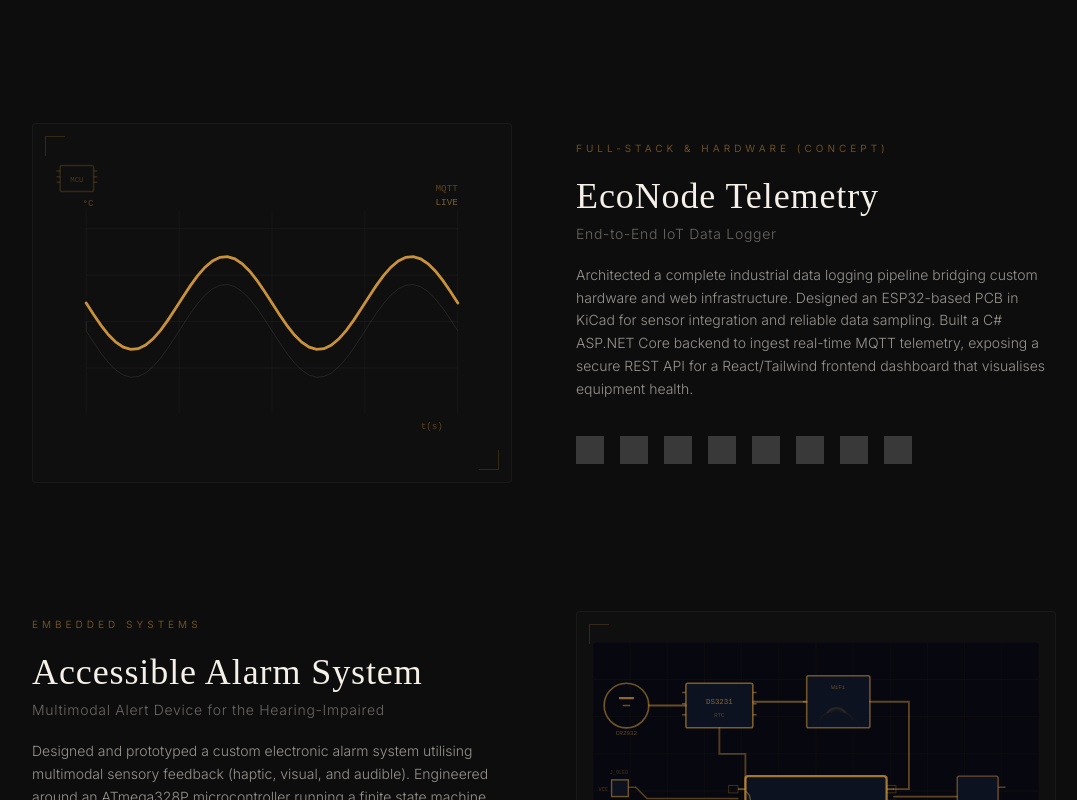
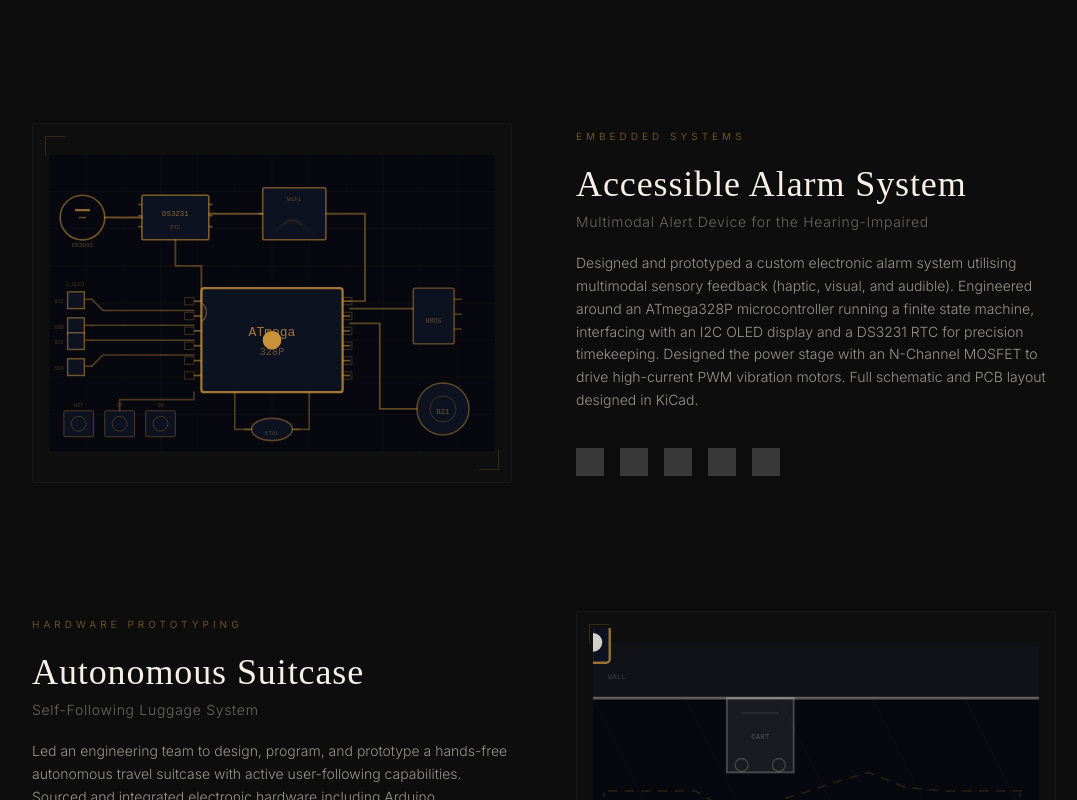
Before and after one commit to andreNyathii/My_Portfolio, a React (Vite) app: page /projects in a window 1280 px wide. Shown: the part 980-1780 px from the top of the page, without its empty margins (96-1173 px from the left). Built offline with nearby package versions, Linux system fonts and the light colour scheme; grey boxes are pictures that could not be loaded; a web font is replaced by a local one.

Commit message:
chore: remove EcoNode project

```diff
--- a/src/pages/Projects.jsx
+++ b/src/pages/Projects.jsx
@@ -183,101 +183,6 @@ function ScheduleViz() {
   )
 }
 
-// --- EcoNode Telemetry: Live telemetry trace + PCB silhouettes ---
-// A sine wave being "drawn" from left to right, with small component
-// silhouettes (capacitor, IC) framing the edges. Represents the bridge
-// between hardware sensing and software visualisation.
-function EcoNodeViz() {
-  // Pre-compute sine wave points for the SVG path
-  const points = []
-  for (let x = 0; x <= 200; x += 4) {
-    const y = 80 + Math.sin((x / 200) * Math.PI * 4) * 25
-    points.push(`${x + 20},${y}`)
-  }
-  const pathD = `M ${points.join(' L ')}`
-
-  return (
-    <svg viewBox="0 0 240 160" xmlns="http://www.w3.org/2000/svg" className="w-full h-full">
-      <style>{`
-        @keyframes drawLine {
-          to { stroke-dashoffset: 0; }
-        }
-        @keyframes fadeIn {
-          to { opacity: 1; }
-        }
-        @keyframes blink {
-          0%, 100% { opacity: 1; }
-          50% { opacity: 0; }
-        }
-      `}</style>
-
-      {/* Grid background — represents a scope/dashboard */}
-      {[0,1,2,3].map(i => (
-        <line key={`gh${i}`} x1="20" y1={40 + i * 25} x2="220" y2={40 + i * 25}
-          stroke="#F5F0E8" strokeOpacity="0.04" strokeWidth="0.5" />
-      ))}
-      {[0,1,2,3,4].map(i => (
-        <line key={`gv${i}`} x1={20 + i * 50} y1="30" x2={20 + i * 50} y2="140"
-          stroke="#F5F0E8" strokeOpacity="0.04" strokeWidth="0.5" />
-      ))}
-
-      {/* Axis labels */}
-      <text x="18" y="28" fontSize="5" fill="#C9913A" opacity="0.4" fontFamily="monospace">°C</text>
-      <text x="200" y="148" fontSize="5" fill="#C9913A" opacity="0.4" fontFamily="monospace">t(s)</text>
-
-      {/* The animated telemetry wave */}
-      {/* stroke-dasharray = total path length approximation, animates to 0 offset = "draws" the line */}
-      <path
-        d={pathD}
-        fill="none"
-        stroke="#C9913A"
-        strokeWidth="1.5"
-        strokeLinecap="round"
-        strokeDasharray="1000"
-        strokeDashoffset="1000"
-        style={{ animation: 'drawLine 2.5s ease-in-out forwards' }}
-      />
-
-      {/* Secondary faint trace — represents a second sensor channel */}
-      <path
-        d={`M 20,90 ${points.map((p, i) => {
-          const [x, y] = p.split(',')
-          return `L ${x},${parseFloat(y) + 15}`
-        }).join(' ')}`}
-        fill="none"
-        stroke="#F5F0E8"
-        strokeWidth="0.5"
-        strokeOpacity="0.1"
-        strokeDasharray="1000"
-        strokeDashoffset="1000"
-        style={{ animation: 'drawLine 3s ease-in-out 0.5s forwards' }}
-      />
-
-      {/* Live indicator dot at the end of the trace */}
-      <circle cx="220" cy="80" r="3" fill="#C9913A" opacity="0">
-        <animate attributeName="opacity" values="0;1" dur="0.3s" begin="2.2s" fill="freeze" />
-        <animate attributeName="r" values="3;5;3" dur="1.5s" begin="2.5s" repeatCount="indefinite" />
-      </circle>
-
-      {/* ESP32 chip silhouette — top left corner */}
-      <rect x="6" y="6" width="18" height="14" fill="none" stroke="#C9913A" strokeOpacity="0.2" strokeWidth="0.8" rx="1" />
-      {[0,1,2].map(i => (
-        <line key={`p${i}`} x1="4" y1={9 + i * 3} x2="6" y2={9 + i * 3} stroke="#C9913A" strokeOpacity="0.2" strokeWidth="0.8" />
-      ))}
-      {[0,1,2].map(i => (
-        <line key={`p2${i}`} x1="24" y1={9 + i * 3} x2="26" y2={9 + i * 3} stroke="#C9913A" strokeOpacity="0.2" strokeWidth="0.8" />
-      ))}
-      <text x="15" y="15" textAnchor="middle" fontSize="4" fill="#C9913A" opacity="0.3" fontFamily="monospace">MCU</text>
-
-      {/* MQTT status label */}
-      <text x="220" y="20" textAnchor="end" fontSize="5" fill="#C9913A" opacity="0.4" fontFamily="monospace">MQTT</text>
-      <text x="220" y="27" textAnchor="end" fontSize="5" fill="#C9913A" opacity="0.6" fontFamily="monospace">
-        LIVE
-        <animate attributeName="opacity" values="0.6;0.1;0.6" dur="1.2s" repeatCount="indefinite" />
-      </text>
-    </svg>
-  )
-}
 
 // --- Accessible Alarm: KiCad-inspired PCB layout ---
 // Inspired by the actual KiCad PCB for this project.
@@ -918,24 +823,6 @@ const projectsData = [
     Viz: ScheduleViz,
   },
   {
-    title: 'EcoNode Telemetry',
-    subtitle: 'End-to-End IoT Data Logger',
-    type: 'Full-Stack & Hardware (Concept)',
-    description:
-      'Architected a complete industrial data logging pipeline bridging custom hardware and web infrastructure. Designed an ESP32-based PCB in KiCad for sensor integration and reliable data sampling. Built a C# ASP.NET Core backend to ingest real-time MQTT telemetry, exposing a secure REST API for a React/Tailwind frontend dashboard that visualises equipment health.',
-    tech: [
-      { name: 'React',   url: icons.react },
-      { name: 'Tailwind',url: icons.tailwind },
-      { name: 'C#',      url: icons.csharp },
-      { name: '.NET',    url: icons.dotnet },
-      { name: 'C++',     url: icons.cplusplus },
-      { name: 'KiCad',   url: icons.kicad },
-      { name: 'Arduino', url: icons.arduino },     // ESP32 via Arduino framework
-      { name: 'Git',     url: icons.git },
-    ],
-    Viz: EcoNodeViz,
-  },
-  {
     title: 'Accessible Alarm System',
     subtitle: 'Multimodal Alert Device for the Hearing-Impaired',
     type: 'Embedded Systems',
```
